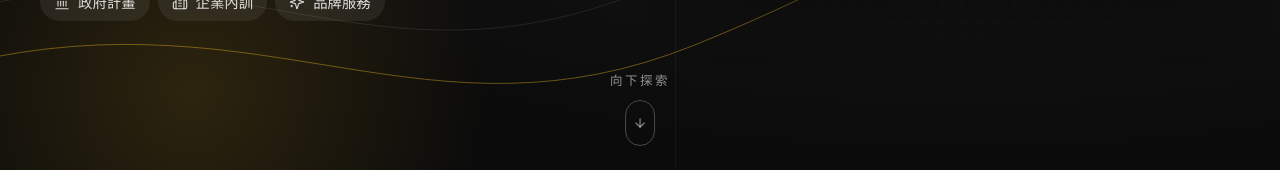
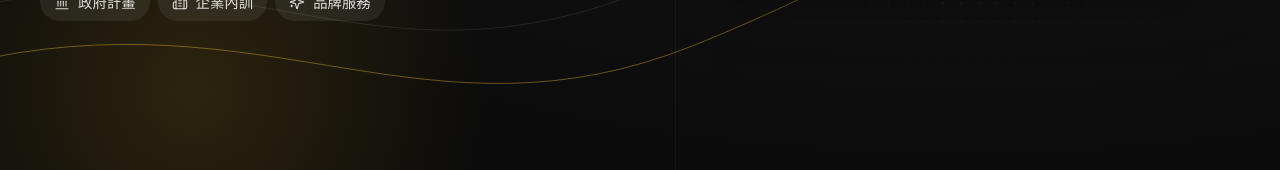
Before and after one commit to phil831126/asia-cocreation-website, a Vue app: page / in a window 1280 px wide. Shown: the part 630-800 px from the top of the page. Built offline with nearby package versions, Linux system fonts and the light colour scheme.

Commit message:
修正bug 自己修正

```diff
--- a/src/components/CaseSwiper.vue
+++ b/src/components/CaseSwiper.vue
@@ -37,7 +37,7 @@ onMounted(() => {
     watchOverflow: true,
     // 每 5 秒向左輪換一張，最後一張後接回第一張；滑鼠停留時暫停
     loop: true,
-    autoplay: reduced ? false : { delay: 5000, disableOnInteraction: false, pauseOnMouseEnter: true },
+    autoplay: reduced ? false : { delay: 1000, disableOnInteraction: false, pauseOnMouseEnter: true },
     keyboard: { enabled: true, onlyInViewport: true },
     navigation: { prevEl: prevBtn.value, nextEl: nextBtn.value, disabledClass: 'is-disabled' },
     pagination: { el: pagination.value, clickable: true, bulletClass: 'cw__dot', bulletActiveClass: 'is-active' },
--- a/src/components/HeroSection.vue
+++ b/src/components/HeroSection.vue
@@ -61,11 +61,6 @@ function splitLine(line: string) {
         <HeroDashboard />
       </div>
     </div>
-
-    <a href="#services" class="hero__scroll" @click.prevent="scrollToSection('services')">
-      <span>向下探索</span>
-      <span class="hero__scroll-line" aria-hidden="true"><ArrowDown :size="14" /></span>
-    </a>
   </section>
 </template>
 
```
